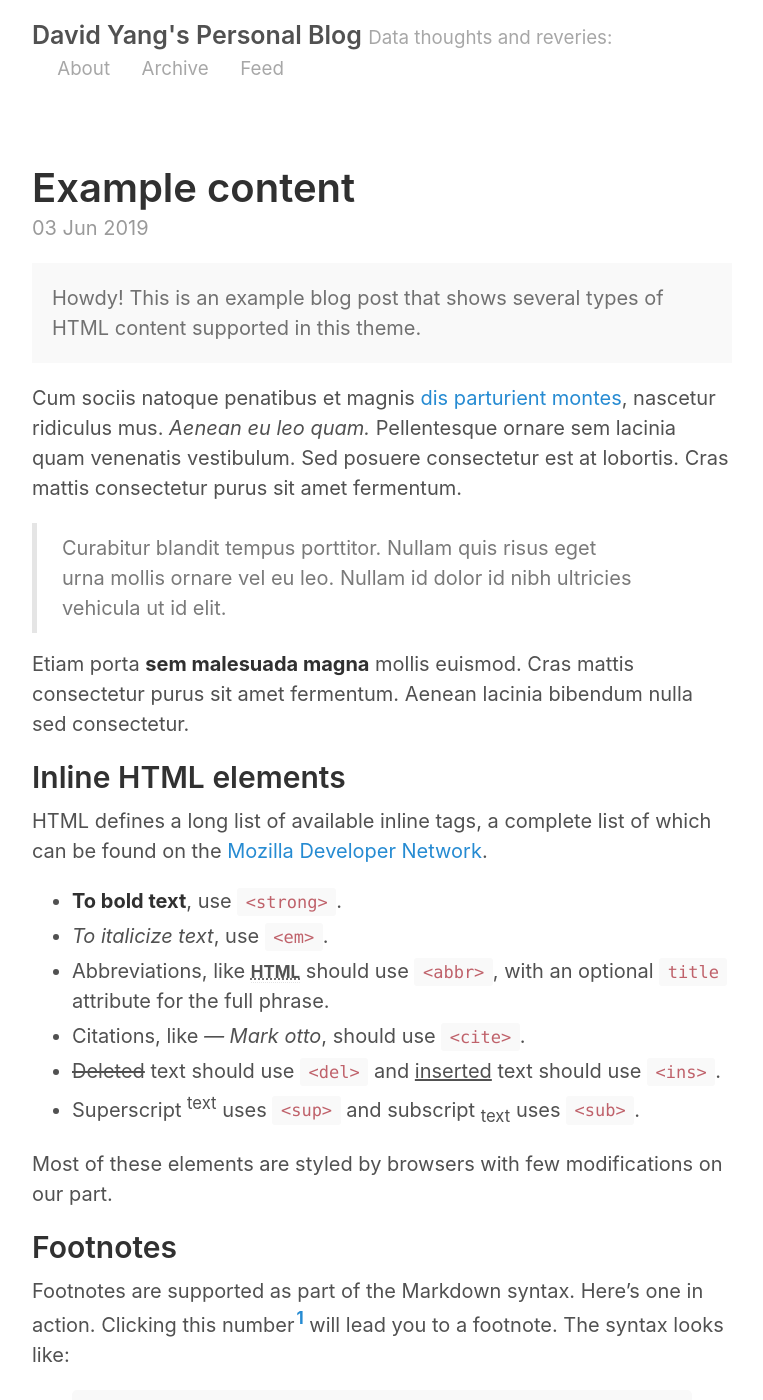
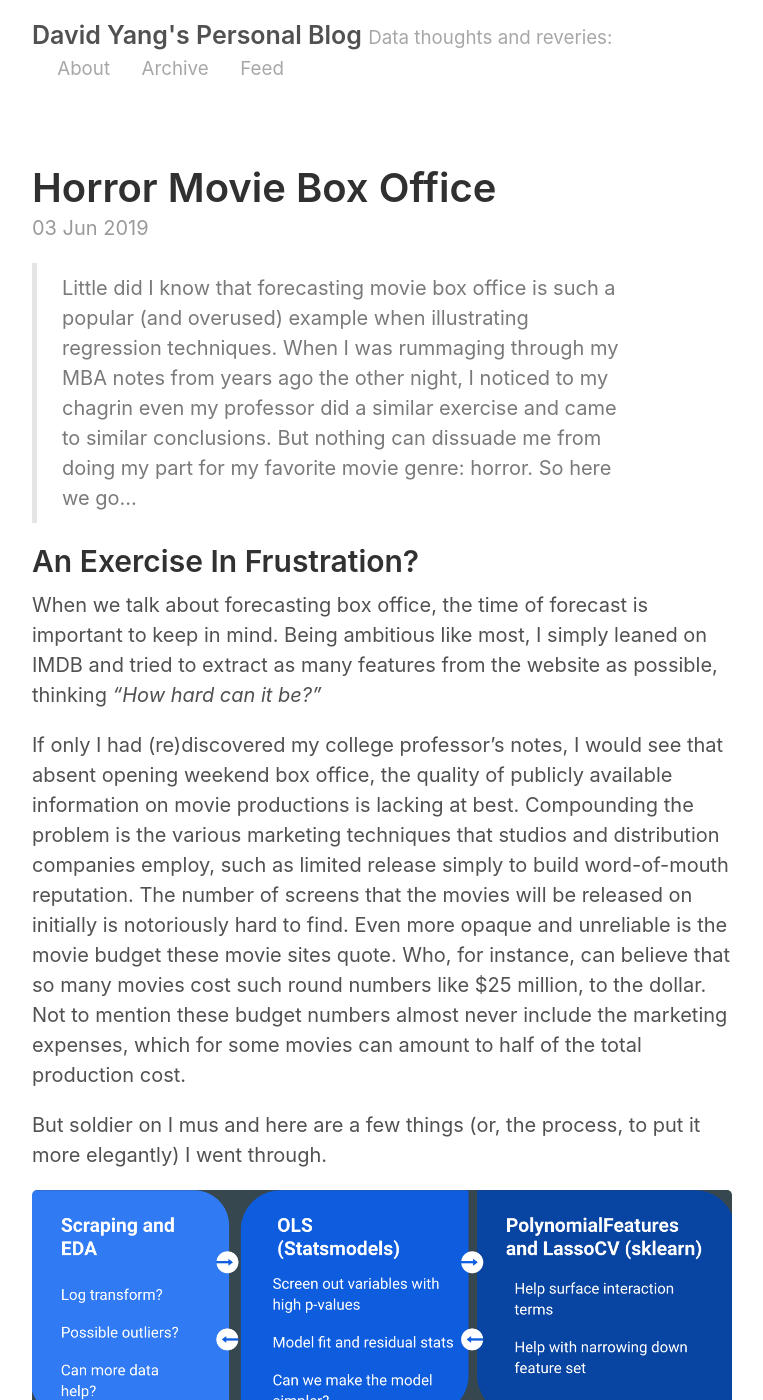
Before and after one commit to saluteyang/saluteyang.github.io, a Jekyll site: the page built from _posts/2019-06-03-horror-box-office.md, in a window 1280 px wide and 1400 px high. Shown: the whole window, without its empty margins (258-1021 px from the left). Built offline with Jekyll 4.4.1, drawn with Linux system fonts in a browser that asks for light colours; some of the changed text lies outside the part shown.

Commit message:
Finished draft of post on movie box office projection.

````diff
--- a/_posts/2019-06-03-horror-box-office.md
+++ b/_posts/2019-06-03-horror-box-office.md
@@ -1,169 +1,62 @@
 ---
 layout: post
-title: Example content
+title: Horror Movie Box Office
 ---
 
+> Little did I know that forecasting movie box office is such a popular (and overused) example when illustrating regression techniques. When I was rummaging through my MBA notes from years ago the other night, I noticed to my chagrin even my professor did a similar exercise and came to similar conclusions. But nothing can dissuade me from doing my part for my favorite movie genre: horror. So here we go...
 
-<div class="message">
-  Howdy! This is an example blog post that shows several types of HTML content supported in this theme.
-</div>
+## An Exercise In Frustration?
 
-Cum sociis natoque penatibus et magnis <a href="#">dis parturient montes</a>, nascetur ridiculus mus. *Aenean eu leo quam.* Pellentesque ornare sem lacinia quam venenatis vestibulum. Sed posuere consectetur est at lobortis. Cras mattis consectetur purus sit amet fermentum.
+When we talk about forecasting box office, the time of forecast is important to keep in mind. Being ambitious like most, I simply leaned on IMDB and tried to extract as many features from the website as possible, thinking *"How hard can it be?"*
 
-> Curabitur blandit tempus porttitor. Nullam quis risus eget urna mollis ornare vel eu leo. Nullam id dolor id nibh ultricies vehicula ut id elit.
+If only I had (re)discovered my college professor's notes, I would see that absent opening weekend box office, the quality of publicly available information on movie productions is lacking at best. Compounding the problem is the various marketing techniques that studios and distribution companies employ, such as limited release simply to build word-of-mouth reputation. The number of screens that the movies will be released on initially is notoriously hard to find. Even more opaque and unreliable is the movie budget these movie sites quote. Who, for instance, can believe that so many movies cost such round numbers like $25 million, to the dollar. Not to mention these budget numbers almost never include the marketing expenses, which for some movies can amount to half of the total production cost.
 
-Etiam porta **sem malesuada magna** mollis euismod. Cras mattis consectetur purus sit amet fermentum. Aenean lacinia bibendum nulla sed consectetur.
+But soldier on I mus and here are a few things (or, the process, to put it more elegantly) I went through.
 
-## Inline HTML elements
+![Image horror_reg_proc]({{ site.url }}/images/horror_reg_proc.png)
 
-HTML defines a long list of available inline tags, a complete list of which can be found on the [Mozilla Developer Network](https://developer.mozilla.org/en-US/docs/Web/HTML/Element).
+It pains me to say--so I'll say it--how many different features I scraped that turned out not to help. A few failed ones include:
+* the number of billed actors
+* famous names as indicated by the frequency of appearance of said actors (this turned out to be confounding as it was revealed that a lot of the bigger mainstream horror successes were sequels and sequel would usually employ the same star actors; in this instance being a sequel that followed a success mattered more than innate star power)
+* the time distance to the nearest holiday
+* content scores as determined by the number of scenes that fall into each of violence, sex and nudity, frightening, drugs and alcohol, and profanity (yes, there are people keeping tabs on this as this information feeds into the MPAA ratings movies receive; interestingly, most of the horror movies are R-rated so the rating itself is almost moot)
 
-- **To bold text**, use `<strong>`.
-- *To italicize text*, use `<em>`.
-- Abbreviations, like <abbr title="HyperText Markup Langage">HTML</abbr> should use `<abbr>`, with an optional `title` attribute for the full phrase.
-- Citations, like <cite>&mdash; Mark otto</cite>, should use `<cite>`.
-- <del>Deleted</del> text should use `<del>` and <ins>inserted</ins> text should use `<ins>`.
-- Superscript <sup>text</sup> uses `<sup>` and subscript <sub>text</sub> uses `<sub>`.
+To get each of these features, it's quite time-consuming to identify the right tags to target on the IMDB site. But once found, a little function like the following will do.
 
-Most of these elements are styled by browsers with few modifications on our part.
+```python
+def numAwards(strng):
+    noms = 0
+    # sometimes major awards are mentioned before
+    # sometimes there are no nominations or awards
+    # sometimes there's one not the other
+    strng = str(strng)
+    wins = int(re.findall(r'\d+', strng)[0])  # we only need the total so mislabeling noms as wins here is okay
+    try:
+        noms = int(re.findall(r'\d+', strng)[1])
+    except IndexError:
+        pass
+    awards = wins + noms
+    return awards
+```
+## Which Features to Keep?
 
-## Footnotes
+To answer the question, I'd employ the wonderful property of lasso regression being able to zero out "non-important" features, defining the following function to examine the coefficients.
+```python
+def getCoefPolyFeatures(train_data, model_name, desc_n = None):
+    polynomial_model.get_feature_names()
+    polynomial_model.get_feature_names(train_data.columns)
+    features_poly = pd.DataFrame(
+        {'features': polynomial_model.get_feature_names(train_data.columns), 'coefs': model_name.coef_})
+    features_poly = features_poly[features_poly.coefs != 0]
+    features_poly['abs_coefs'] = abs(features_poly['coefs'])
+    if desc_n is not None:
+        features_poly = features_poly.sort_values(by='abs_coefs', ascending=False).head(desc_n)
+    return features_poly
+```
+Additionally, to account for interaction terms, sklearn's PolynomialFeatures would prove useful. Given that statsmodels package does a much better job of reporting diagnostic tests, once I narrowed down to suitable sets of features that were candidates for the final model, I would use the ols funciton from <code>statsmodels.formula.api</code> to generate the fit and summaries.
 
-Footnotes are supported as part of the Markdown syntax. Here's one in action. Clicking this number[^fn-sample_footnote] will lead you to a footnote. The syntax looks like:
+## What Were the Findings?
 
-{% highlight text %}
-Clicking this number[^fn-sample_footnote]
-{% endhighlight %}
+Finally, what ended up being useful were a number of interaction terms between opening weekend box office (yeah, prediction without it was mostly futile) and critic reception score (metacritic) and some wider economic indicator (consumer confidence index). The eventual R-squared on the test set was hardly 0.4, so even with the inclusion of opening weekend, the model left something to be desired.
 
-Each footnote needs the `^fn-` prefix and a unique ID to be referenced for the footnoted content. The syntax for that list looks something like this:
-
-{% highlight text %}
-[^fn-sample_footnote]: Handy! Now click the return link to go back.
-{% endhighlight %}
-
-You can place the footnoted content wherever you like. Markdown parsers should properly place it at the bottom of the post.
-
-## Heading
-
-Vivamus sagittis lacus vel augue rutrum faucibus dolor auctor. Duis mollis, est non commodo luctus, nisi erat porttitor ligula, eget lacinia odio sem nec elit. Morbi leo risus, porta ac consectetur ac, vestibulum at eros.
-
-### Code
-
-Inline code is available with the `<code>` element. Snippets of multiple lines of code are supported through Pygments. Longer lines will automatically scroll horizontally when needed.
-
-{% highlight js %}
-// Example can be run directly in your JavaScript console
-
-// Create a function that takes two arguments and returns the sum of those arguments
-var adder = new Function("a", "b", "return a + b");
-
-// Call the function
-adder(2, 6);
-// > 8
-{% endhighlight %}
-
-You may also optionally show code snippets with line numbers. Add `linenos` to the Pygments tags.
-
-{% highlight js linenos %}
-// Example can be run directly in your JavaScript console
-
-// Create a function that takes two arguments and returns the sum of those arguments
-var adder = new Function("a", "b", "return a + b");
-
-// Call the function
-adder(2, 6);
-// > 8
-{% endhighlight %}
-
-Aenean lacinia bibendum nulla sed consectetur. Etiam porta sem malesuada magna mollis euismod. Fusce dapibus, tellus ac cursus commodo, tortor mauris condimentum nibh, ut fermentum massa.
-
-### Gists via GitHub Pages
-
-Vestibulum id ligula porta felis euismod semper. Nullam quis risus eget urna mollis ornare vel eu leo. Donec sed odio dui.
-
-{% gist 13f94b734a4ddb132735 gist.md %}
-
-Aenean eu leo quam. Pellentesque ornare sem lacinia quam venenatis vestibulum. Nullam quis risus eget urna mollis ornare vel eu leo. Cum sociis natoque penatibus et magnis dis parturient montes, nascetur ridiculus mus. Donec sed odio dui. Vestibulum id ligula porta felis euismod semper.
-
-### Lists
-
-Cum sociis natoque penatibus et magnis dis parturient montes, nascetur ridiculus mus. Aenean lacinia bibendum nulla sed consectetur. Etiam porta sem malesuada magna mollis euismod. Fusce dapibus, tellus ac cursus commodo, tortor mauris condimentum nibh, ut fermentum massa justo sit amet risus.
-
-* Praesent commodo cursus magna, vel scelerisque nisl consectetur et.
-* Donec id elit non mi porta gravida at eget metus.
-* Nulla vitae elit libero, a pharetra augue.
-
-Donec ullamcorper nulla non metus auctor fringilla. Nulla vitae elit libero, a pharetra augue.
-
-1. Vestibulum id ligula porta felis euismod semper.
-2. Cum sociis natoque penatibus et magnis dis parturient montes, nascetur ridiculus mus.
-3. Maecenas sed diam eget risus varius blandit sit amet non magna.
-
-Cras mattis consectetur purus sit amet fermentum. Sed posuere consectetur est at lobortis.
-
-<dl>
-  <dt>HyperText Markup Language (HTML)</dt>
-  <dd>The language used to describe and define the content of a Web page</dd>
-
-  <dt>Cascading Style Sheets (CSS)</dt>
-  <dd>Used to describe the appearance of Web content</dd>
-
-  <dt>JavaScript (JS)</dt>
-  <dd>The programming language used to build advanced Web sites and applications</dd>
-</dl>
-
-Integer posuere erat a ante venenatis dapibus posuere velit aliquet. Morbi leo risus, porta ac consectetur ac, vestibulum at eros. Nullam quis risus eget urna mollis ornare vel eu leo.
-
-### Images
-
-Quisque consequat sapien eget quam rhoncus, sit amet laoreet diam tempus. Aliquam aliquam metus erat, a pulvinar turpis suscipit at.
-
-![placeholder](http://placehold.it/800x400 "Large example image")
-![placeholder](http://placehold.it/400x200 "Medium example image")
-![placeholder](http://placehold.it/200x200 "Small example image")
-
-### Tables
-
-Aenean lacinia bibendum nulla sed consectetur. Lorem ipsum dolor sit amet, consectetur adipiscing elit.
-
-<table>
-  <thead>
-    <tr>
-      <th>Name</th>
-      <th>Upvotes</th>
-      <th>Downvotes</th>
-    </tr>
-  </thead>
-  <tfoot>
-    <tr>
-      <td>Totals</td>
-      <td>21</td>
-      <td>23</td>
-    </tr>
-  </tfoot>
-  <tbody>
-    <tr>
-      <td>Alice</td>
-      <td>10</td>
-      <td>11</td>
-    </tr>
-    <tr>
-      <td>Bob</td>
-      <td>4</td>
-      <td>3</td>
-    </tr>
-    <tr>
-      <td>Charlie</td>
-      <td>7</td>
-      <td>9</td>
-    </tr>
-  </tbody>
-</table>
-
-Nullam id dolor id nibh ultricies vehicula ut id elit. Sed posuere consectetur est at lobortis. Nullam quis risus eget urna mollis ornare vel eu leo.
-
------
-
-Want to see something else added? <a href="https://github.com/poole/poole/issues/new">Open an issue.</a>
-
-[^fn-sample_footnote]: Handy! Now click the return link to go back.
+![Image reg_diag_rpt]({{ site.url }}/images/smf_diag_movie_reg.png)
````
Also changed, not shown: _posts/2019-06-17-load-time-series.md (+1 -0 lines), images/horror_reg_proc.png (added), images/smf_diag_movie_reg.png (added).
